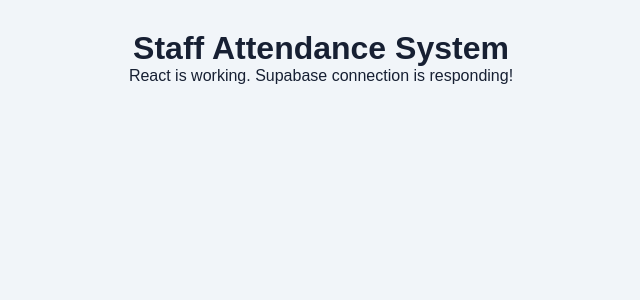
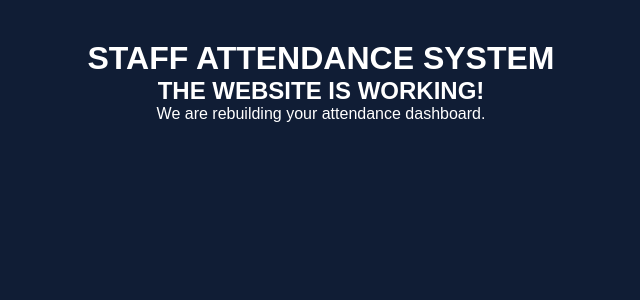
Before and after one commit to Sirengo2006/staff-attendance-system., a React (Vite) app: page / in a window 1280 px wide. Shown: the top 300 px of the page, without its empty margins (319-959 px from the left). Built offline with nearby package versions, Linux system fonts and the light colour scheme.

Commit message:
Refactor App component and update UI messages
Removed Supabase connection test and updated UI text.

```diff
--- a/src/App.jsx
+++ b/src/App.jsx
@@ -1,36 +1,17 @@
-
-import { useEffect, useState } from 'react';
-import { supabase } from './supabase';
 
 export default function App() {
-  const [status, setStatus] = useState('Testing connection...');
-
-  useEffect(() => {
-    async function testConnection() {
-      try {
-        const { error } = await supabase.auth.getSession();
-
-        if (error) {
-          setStatus('Supabase error: ' + error.message);
-        } else {
-          setStatus('React is working. Supabase connection is responding!');
-        }
-      } catch (error) {
-        setStatus('Error: ' + error.message);
-      }
-    }
-
-    testConnection();
-  }, []);
-
   return (
-    <main style={{
-      padding: '30px',
-      fontFamily: 'Arial',
-      textAlign: 'center'
+    <div style={{
+      background: '#101d35',
+      color: 'white',
+      minHeight: '100vh',
+      padding: '40px',
+      textAlign: 'center',
+      fontFamily: 'Arial'
     }}>
-      <h1>Staff Attendance System</h1>
-      <p>{status}</p>
-    </main>
+      <h1>STAFF ATTENDANCE SYSTEM</h1>
+      <h2>THE WEBSITE IS WORKING!</h2>
+      <p>We are rebuilding your attendance dashboard.</p>
+    </div>
   );
 }
```
